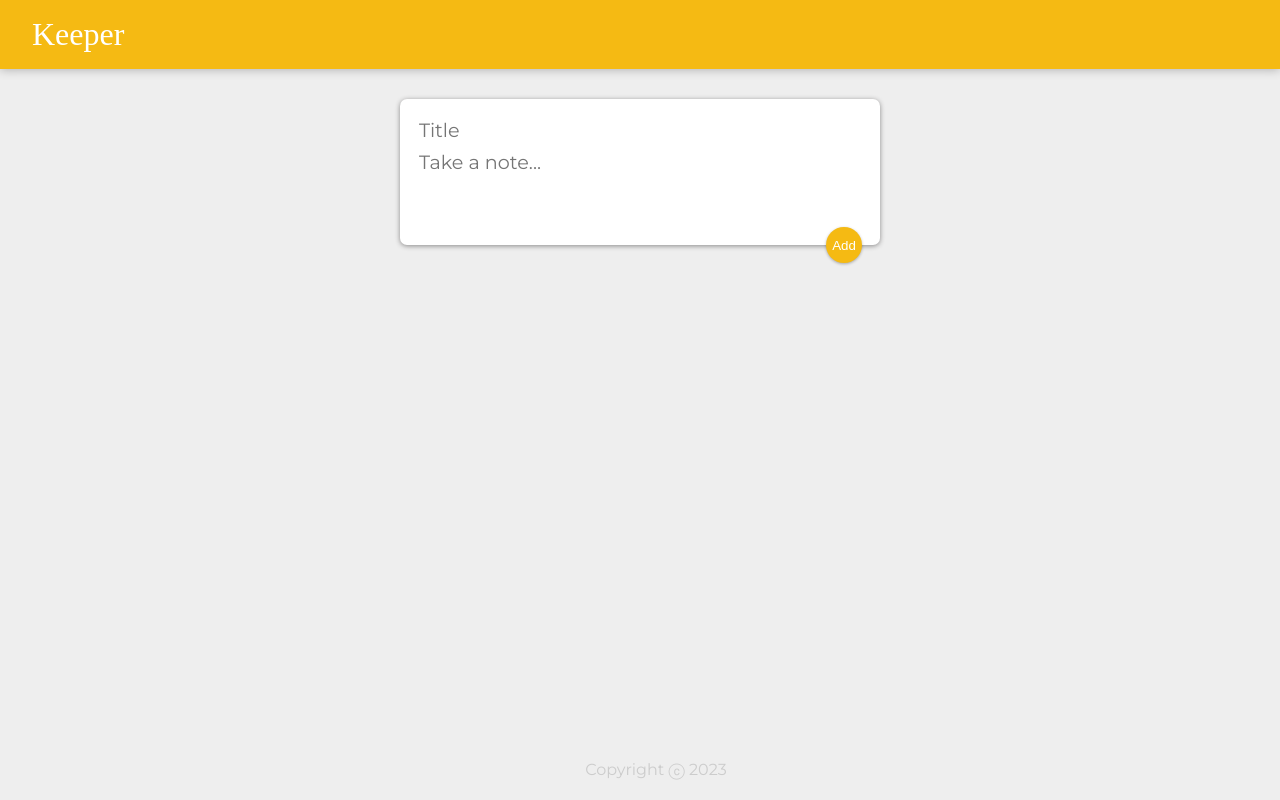
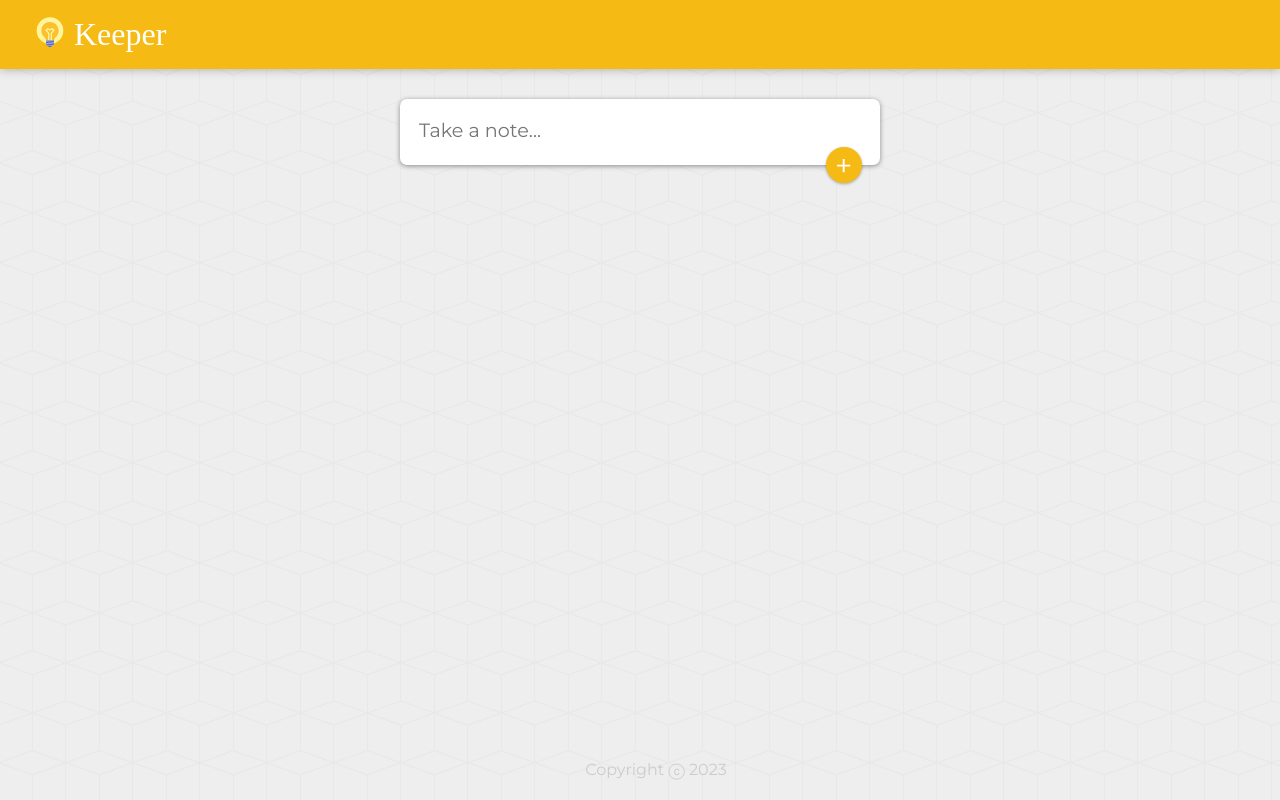
Before and after one commit to Programmer-X7/Note-Keeper, a React (Create React App) app: page / in a window 1280 px wide. Built offline with nearby package versions, Linux system fonts and the light colour scheme; a web font is replaced by a local one.

Commit message:
Completed

```diff
--- a/package.json
+++ b/package.json
@@ -8,6 +8,7 @@
     "@testing-library/user-event": "^13.5.0",
     "react": "^18.2.0",
     "react-dom": "^18.2.0",
+    "react-icons": "^4.10.1",
     "react-scripts": "5.0.1",
     "web-vitals": "^2.1.4"
   },
--- a/public/styles.css
+++ b/public/styles.css
@@ -9,51 +9,5 @@ html {
 body {
   background: #eee;
   padding: 0 16px;
+  background-image: url("./assets/cubes.png");
 }
-
-/* Other Styles */
-.note button {
-  position: relative;
-  float: right;
-  margin-right: 10px;
-  color: #f5ba13;
-  border: none;
-  width: 36px;
-  height: 36px;
-  cursor: pointer;
-  outline: none;
-}
-
-form.create-note {
-  position: relative;
-  width: 480px;
-  margin: 30px auto 20px auto;
-  background: #fff;
-  padding: 15px;
-  border-radius: 7px;
-  box-shadow: 0 1px 5px rgb(138, 137, 137);
-}
-form.create-note input,
-form.create-note textarea {
-  width: 100%;
-  border: none;
-  padding: 4px;
-  outline: none;
-  font-size: 1.2em;
-  font-family: inherit;
-  resize: none;
-}
-form.create-note button {
-  position: absolute;
-  right: 18px;
-  bottom: -18px;
-  background: #f5ba13;
-  color: #fff;
-  border: none;
-  border-radius: 50%;
-  width: 36px;
-  height: 36px;
-  box-shadow: 0 1px 3px rgba(0, 0, 0, 0.3);
-  cursor: pointer;
-  outline: none;
-}
--- a/src/components/Header/Header.jsx
+++ b/src/components/Header/Header.jsx
@@ -1,12 +1,16 @@
-import React from 'react'
-import "./header.css"
+import React from "react";
+import "./header.css";
+import { FcIdea } from "react-icons/fc";
 
 const Header = () => {
   return (
-    <div className='header'>
-      <h1>Keeper</h1>
+    <div className="header">
+      <h1>
+        <FcIdea className="logo"/>
+        Keeper
+      </h1>
     </div>
-  )
-}
+  );
+};
 
-export default Header
+export default Header;
--- a/src/components/Header/header.css
+++ b/src/components/Header/header.css
@@ -10,3 +10,8 @@
   font-family: "McLaren", cursive;
   font-weight: 200;
 }
+
+.logo {
+  margin: -3px 2px;
+  margin-right: 0.5rem;
+}
--- a/src/components/Input/CreateArea.jsx
+++ b/src/components/Input/CreateArea.jsx
@@ -1,7 +1,10 @@
 import React, { useState } from "react";
 import "./createArea.css";
+import { MdAdd } from 'react-icons/md';
 
 function CreateArea(props) {
+  const [isExpanded, setIsExpanded] = useState(false);
+
   const [note, setNote] = useState({ title: "", content: "" });
 
   function handleChange(event) {
@@ -18,26 +21,35 @@ function CreateArea(props) {
   function submitNote(event) {
       props.onAdd(note);
       setNote({ title: "", content: "" });
+      setIsExpanded(false);
       event.preventDefault();
+  }
+
+  function expand() {
+    setIsExpanded(true);
   }
 
   return (
     <div>
       <form className="create-note">
-        <input
-          name="title"
-          onChange={handleChange}
-          placeholder="Title"
-          value={note.title}
-        />
+        {
+          isExpanded && (<input
+            name="title"
+            onChange={handleChange}
+            placeholder="Title"
+            value={note.title}
+          />)
+        }
+
         <textarea
           name="content"
+          onClick={expand}
           onChange={handleChange}
           placeholder="Take a note..."
-          rows="3"
+          rows={isExpanded ? 3 : 1}
           value={note.content}
         />
-        <button onClick={submitNote}>Add</button>
+        <button onClick={submitNote}><MdAdd className="addIcon"/></button>
       </form>
     </div>
   );
--- a/src/components/Input/createArea.css
+++ b/src/components/Input/createArea.css
@@ -0,0 +1,42 @@
+form.create-note {
+  position: relative;
+  width: 480px;
+  margin: 30px auto 20px auto;
+  background: #fff;
+  padding: 15px;
+  border-radius: 7px;
+  box-shadow: 0 1px 5px rgb(138, 137, 137);
+}
+form.create-note input,
+form.create-note textarea {
+  width: 100%;
+  border: none;
+  padding: 4px;
+  outline: none;
+  font-size: 1.2em;
+  font-family: inherit;
+  resize: none;
+}
+form.create-note button {
+  position: absolute;
+  right: 18px;
+  bottom: -18px;
+  background: #f5ba13;
+  border: none;
+  border-radius: 50%;
+  width: 36px;
+  height: 36px;
+  box-shadow: 0 1px 3px rgba(0, 0, 0, 0.3);
+  cursor: pointer;
+  outline: none;
+}
+
+form.create-note button:hover {
+  background-color: #e7ac07;
+}
+
+.addIcon {
+  margin-top: 10%;
+  scale: 170%;
+  color: #fff;
+}
--- a/src/components/Note/Note.jsx
+++ b/src/components/Note/Note.jsx
@@ -1,5 +1,6 @@
 import React from "react";
 import "./note.css";
+import { MdDelete } from 'react-icons/md';
 
 const Note = (props) => {
   function handleClick() {
@@ -10,7 +11,7 @@ const Note = (props) => {
     <div className="note">
       <h1>{props.title}</h1>
       <p>{props.content}</p>
-      <button onClick={handleClick}>DELETE</button>
+      <button onClick={handleClick}><MdDelete /></button>
     </div>
   );
 };
--- a/src/components/Note/note.css
+++ b/src/components/Note/note.css
@@ -17,3 +17,17 @@
   white-space: pre-wrap;
   word-wrap: break-word;
 }
+
+.note button {
+  position: relative;
+  float: right;
+  margin-right: 10px;
+  color: #f5ba13;
+  border: none;
+  width: 36px;
+  height: 36px;
+  cursor: pointer;
+  outline: none;
+  background-color: transparent;
+  scale: 150%;
+}
```
Also changed, not shown: public/assets/cubes.png (added), 1 other file (tests, documents, lock files or other folders).
